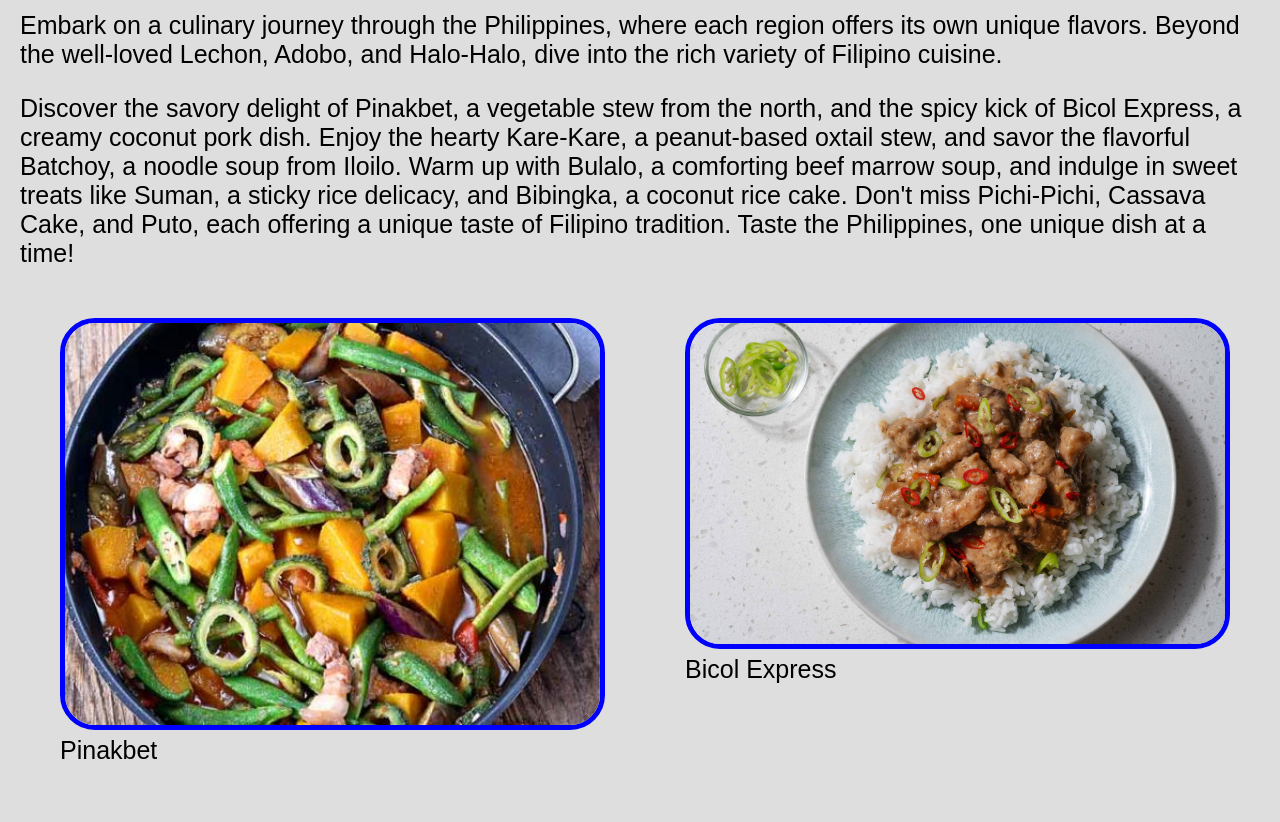
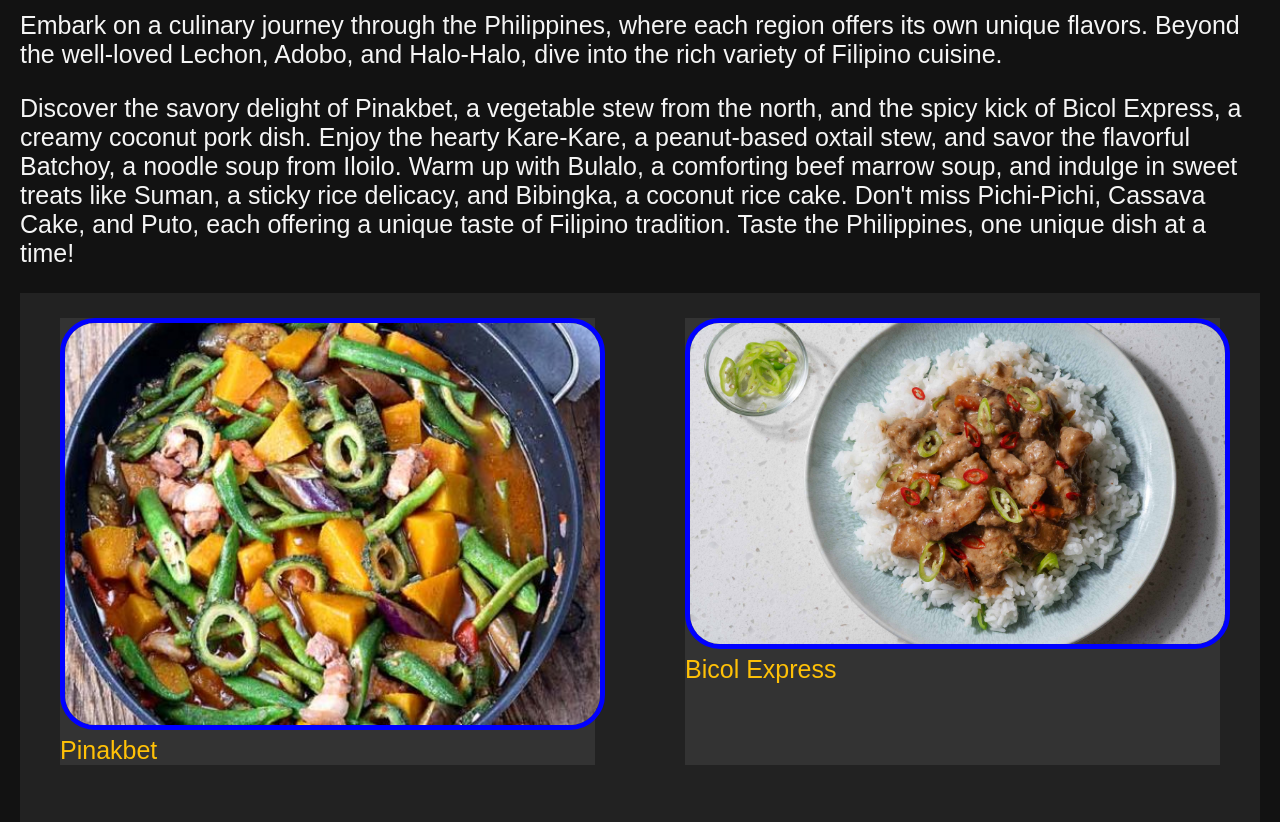
Before and after one commit to digirap/RES, a plain HTML site: page Final/index.html in a window 1280 px wide. Shown: the part 130-952 px from the top of the page. Drawn offline with Linux system fonts and the dark colour scheme.

Commit message:
Update style.css

```diff
--- a/Final/css/style.css
+++ b/Final/css/style.css
@@ -82,10 +82,18 @@ img {
 
 /* Media query for dark color scheme */
 @media (prefers-color-scheme: dark) {
-    background-color: #333; /* Dark background */
+    body {
+        background-color: #121212; /* Dark background for the body */
+        color: #f5f5f5; /* Light font color for the body */
+    }
+
     figure {
-        /*background-color: #333; /* Dark background */
-        color: #ffc107; /* Yellow-ish font color */
-        border-color: #000; /* Black border color */
+        background-color: #333; /* Dark background for figures */
+        color: #ffc107; /* Yellow-ish font color for figures */
+        border-color: #000; /* Black border color for figures */
+    }
+
+    .grid {
+        background-color: #222; /* Dark background for the grid */
     }
 }
```
